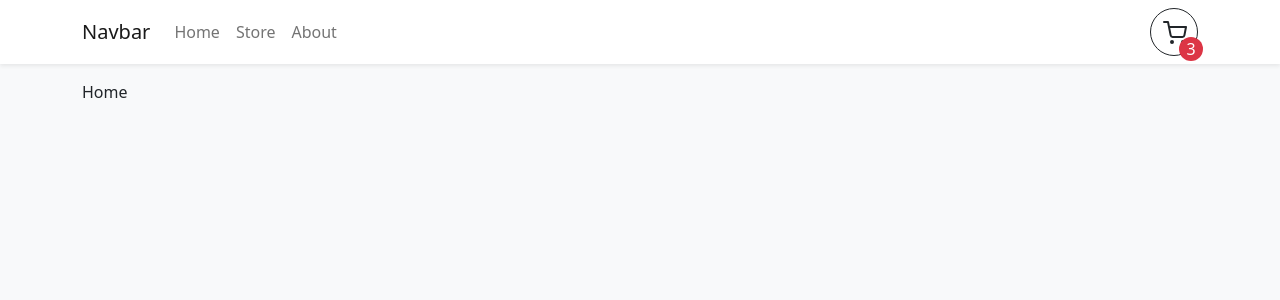
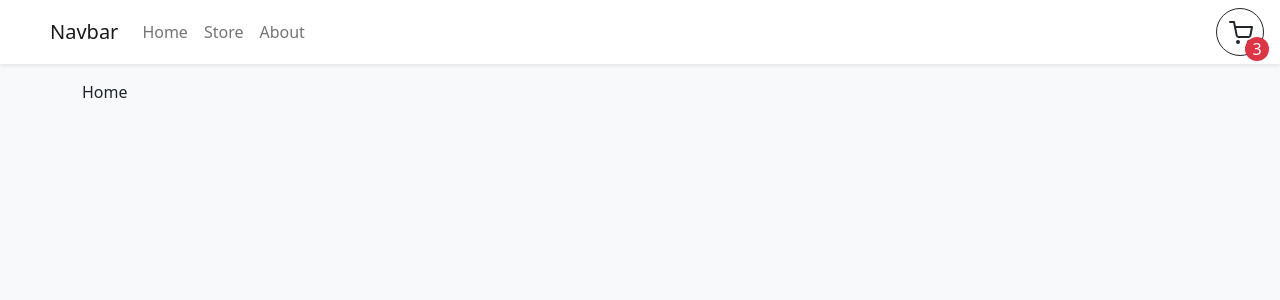
Before and after one commit to lightmnd/ts-shopping-cart, a React (Vite) app: page / in a window 1280 px wide. Shown: the top 300 px of the page. Built offline with nearby package versions, Linux system fonts and the light colour scheme.

Commit message:
add offcanvas end and toggle logic

```diff
--- a/src/components/CartOpen.tsx
+++ b/src/components/CartOpen.tsx
@@ -1,9 +1,69 @@
-import React from "react";
+import React, { useState } from "react";
+import { Button, Offcanvas } from "react-bootstrap";
+import { useShoppingCart } from "../context/shoppingCartContext";
 
-export default function CartOpen() {
+type HandleCartVisibility = {
+  openCart: boolean;
+  closeCart: boolean;
+};
+
+export default function CartOpen({
+  openCart,
+  closeCart,
+}: HandleCartVisibility) {
+  const [show, setShow] = useState(false);
+
+  const handleClose = () => setShow(false);
+  const toggleShow = () => setShow((s) => !s);
+
   return (
-    <div style={{ height: "100vh", width: "100vh", backgroundColor: "red" }}>
-      CartOpen
-    </div>
+    <>
+      <Button
+        onClick={toggleShow}
+        className="rounded-circle me-3"
+        variant="outline-dark"
+        style={{ width: "3rem", height: "3rem", position: "relative " }}
+      >
+        <svg
+          xmlns="http://www.w3.org/2000/svg"
+          width="24"
+          height="24"
+          viewBox="0 0 24 24"
+          fill="none"
+          stroke="currentColor"
+          stroke-width="2"
+          stroke-linecap="round"
+          stroke-linejoin="round"
+          className="feather feather-shopping-cart"
+        >
+          <circle cx="9" cy="21" r="1"></circle>
+          <circle cx="20" cy="21" r="1"></circle>
+          <path d="M1 1h4l2.68 13.39a2 2 0 0 0 2 1.61h9.72a2 2 0 0 0 2-1.61L23 6H6"></path>
+        </svg>
+        <div
+          className="d-flex bg-danger rounded-circle justify-content-center align-items-center"
+          style={{
+            color: "white",
+            width: "1.5rem",
+            height: "1.5rem",
+            position: "absolute",
+            bottom: "0",
+            right: "0",
+            transform: "translate(25%, 25%)",
+          }}
+        >
+          3
+        </div>
+      </Button>
+      <Offcanvas show={show} onHide={handleClose} placement={"end"}>
+        <Offcanvas.Header closeButton>
+          <Offcanvas.Title>Offcanvas</Offcanvas.Title>
+        </Offcanvas.Header>
+        <Offcanvas.Body>
+          Some text as placeholder. In real life you can have the elements you
+          have chosen. Like, text, images, lists, etc.
+        </Offcanvas.Body>
+      </Offcanvas>
+    </>
   );
 }
--- a/src/components/Navbar.tsx
+++ b/src/components/Navbar.tsx
@@ -6,8 +6,8 @@ import CartOpen from "./CartOpen";
 
 export function Navbar() {
   const [open, setOpenClose] = useState(false);
-  const { openCart, isOpen }: any = useShoppingCart();
-  console.log(isOpen);
+  const { openCart, closeCart }: any = useShoppingCart();
+  // console.log(isOpen);
   return (
     <NavbarBs sticky={"top"} className="bg-white shadow-sm mb-3">
       <Container className="navbar-container">
@@ -23,49 +23,8 @@ export function Navbar() {
             About
           </Nav.Link>
         </Nav>
-        <Button
-          onClick={
-            open ? () => setOpenClose(false) : () => setOpenClose(true)
-            // () => openCart(true)
-            // items.isOpen ? () => items.openCart(false) : items.openCart(true)
-          }
-          className="rounded-circle"
-          variant="outline-dark"
-          style={{ width: "3rem", height: "3rem", position: "relative " }}
-        >
-          <svg
-            xmlns="http://www.w3.org/2000/svg"
-            width="24"
-            height="24"
-            viewBox="0 0 24 24"
-            fill="none"
-            stroke="currentColor"
-            stroke-width="2"
-            stroke-linecap="round"
-            stroke-linejoin="round"
-            className="feather feather-shopping-cart"
-          >
-            <circle cx="9" cy="21" r="1"></circle>
-            <circle cx="20" cy="21" r="1"></circle>
-            <path d="M1 1h4l2.68 13.39a2 2 0 0 0 2 1.61h9.72a2 2 0 0 0 2-1.61L23 6H6"></path>
-          </svg>
-          <div
-            className="d-flex bg-danger rounded-circle justify-content-center align-items-center"
-            style={{
-              color: "white",
-              width: "1.5rem",
-              height: "1.5rem",
-              position: "absolute",
-              bottom: "0",
-              right: "0",
-              transform: "translate(25%, 25%)",
-            }}
-          >
-            3
-          </div>
-        </Button>
       </Container>
-      {open && <CartOpen />}
+      {<CartOpen openCart closeCart />}
     </NavbarBs>
   );
 }
--- a/src/context/shoppingCartContext.tsx
+++ b/src/context/shoppingCartContext.tsx
@@ -32,8 +32,8 @@ export function ShoppingCartProvider({
 }: ShoppingCartContextProviderCtx) {
   const [isOpen, setIsOpen] = useState(true);
   const [cartItems, setCartQuantity] = useState<CartItem[]>([]);
-  const openCart = (booly: boolean) => setIsOpen(booly);
-  const closeCart = (falsy: boolean) => setIsOpen(falsy);
+  const openCart = () => setIsOpen(true);
+  const closeCart = () => setIsOpen(false);
   //   const cartQty = cartItems.reduce((quantity) => quantity);
   //   console.log(cartQty);
 
```
